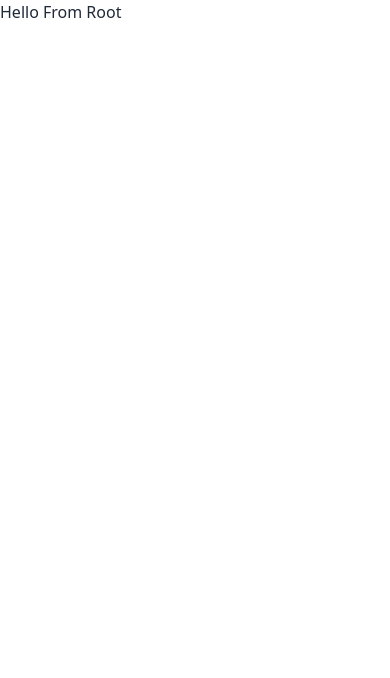
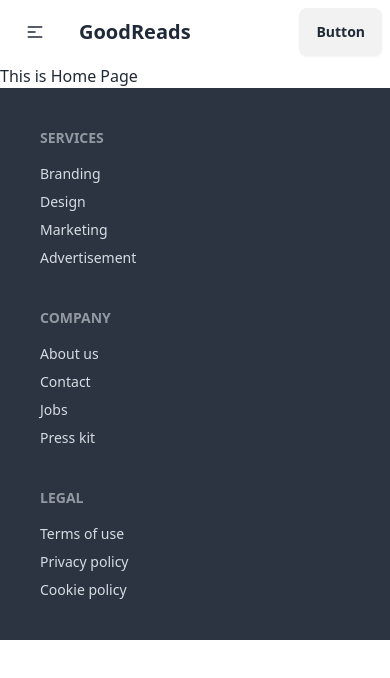
Before and after one commit to MirazZim/GoodReads, a React (Vite) app: page / in a window 390 px wide. Shown: the top 678 px of the page. Built offline with nearby package versions, Linux system fonts and the light colour scheme.

Commit message:
Did  nested Route and Navbar Setup. made a lot of Components. Did the Error Page thing. Created a Footer

```diff
--- /dev/null
+++ b/src/Components/Dashboard/Dashboard.jsx
@@ -0,0 +1,10 @@
+
+const Dashboard = () => {
+    return (
+        <div>
+            <h2 className="text-5xl">This is Dash Board</h2>
+        </div>
+    );
+};
+
+export default Dashboard;
--- /dev/null
+++ b/src/Components/ErrorPage/ErrorPage.jsx
@@ -0,0 +1,11 @@
+
+
+const ErrorPage = () => {
+    return (
+        <div>
+            <h2 className="text-5xl">Page Not Found</h2>
+        </div>
+    );
+};
+
+export default ErrorPage;
--- /dev/null
+++ b/src/Components/Footer/Footer.jsx
@@ -0,0 +1,28 @@
+const Footer = () => {
+  return (
+    <footer className="footer bg-neutral text-neutral-content p-10">
+      <nav>
+        <h6 className="footer-title">Services</h6>
+        <a className="link link-hover">Branding</a>
+        <a className="link link-hover">Design</a>
+        <a className="link link-hover">Marketing</a>
+        <a className="link link-hover">Advertisement</a>
+      </nav>
+      <nav>
+        <h6 className="footer-title">Company</h6>
+        <a className="link link-hover">About us</a>
+        <a className="link link-hover">Contact</a>
+        <a className="link link-hover">Jobs</a>
+        <a className="link link-hover">Press kit</a>
+      </nav>
+      <nav>
+        <h6 className="footer-title">Legal</h6>
+        <a className="link link-hover">Terms of use</a>
+        <a className="link link-hover">Privacy policy</a>
+        <a className="link link-hover">Cookie policy</a>
+      </nav>
+    </footer>
+  );
+};
+
+export default Footer;
--- /dev/null
+++ b/src/Components/Home/Home.jsx
@@ -0,0 +1,11 @@
+
+
+const Home = () => {
+    return (
+        <div>
+            <h2>This is Home Page</h2>
+        </div>
+    );
+};
+
+export default Home;
--- /dev/null
+++ b/src/Components/NavBar/NavBar.jsx
@@ -0,0 +1,51 @@
+const NavBar = () => {
+
+    const links = <>
+        <li> <a>Home</a></li>
+        <li><a>Listed Books</a></li>
+    </>
+  return (
+    <div className="navbar bg-base-100">
+      <div className="navbar-start">
+        <div className="dropdown">
+          <div tabIndex={0} role="button" className="btn btn-ghost lg:hidden">
+            <svg
+              xmlns="http://www.w3.org/2000/svg"
+              className="h-5 w-5"
+              fill="none"
+              viewBox="0 0 24 24"
+              stroke="currentColor"
+            >
+              <path
+                strokeLinecap="round"
+                strokeLinejoin="round"
+                strokeWidth="2"
+                d="M4 6h16M4 12h8m-8 6h16"
+              />
+            </svg>
+          </div>
+          <ul
+            tabIndex={0}
+            className="menu menu-sm dropdown-content bg-base-100 rounded-box z-[1] mt-3 w-52 p-2 shadow"
+          >
+            {links}
+
+          </ul>
+        </div>
+        <a className="btn btn-ghost text-xl">GoodReads</a>
+      </div>
+      <div className="navbar-center hidden lg:flex">
+        <ul className="menu menu-horizontal px-1">
+
+            {links}
+
+        </ul>
+      </div>
+      <div className="navbar-end">
+        <a className="btn">Button</a>
+      </div>
+    </div>
+  );
+};
+
+export default NavBar;
--- a/src/Components/Root/Root.jsx
+++ b/src/Components/Root/Root.jsx
@@ -1,9 +1,21 @@
+import { Outlet } from "react-router-dom";
+import Footer from "../Footer/Footer";
+import NavBar from "../NavBar/NavBar";
 
 
 const Root = () => {
     return (
         <div>
-            <h1>Hello From Root</h1>
+            {/* Egula Fix Thakbe */}
+            <NavBar></NavBar>
+
+
+            {/* Majkhane ja Change Hobe shegula Outlet ey Thakbe */}
+            <Outlet></Outlet>
+
+
+            {/* Egula Fix Thakbe */}
+            <Footer></Footer>
         </div>
     );
 };
--- a/src/main.jsx
+++ b/src/main.jsx
@@ -8,12 +8,30 @@
   RouterProvider,
 } from "react-router-dom";
 import Root from './Components/Root/Root';
+import ErrorPage from './Components/ErrorPage/ErrorPage';
+import Home from './Components/Home/Home';
+import Dashboard from './Components/Dashboard/Dashboard';
 
 
 const router = createBrowserRouter([
   {
     path: "/",
     element: <Root></Root>,
+    errorElement: <ErrorPage></ErrorPage>,
+    children:[
+      {
+        path: "/",
+        element: <Home></Home>,
+      },
+      {
+        path: "dashboard",
+        element: <Dashboard></Dashboard>,
+      },
+      {
+        path: "/",
+        element: <Home></Home>,
+      },
+    ]
   },
 ]);
 createRoot(document.getElementById('root')).render(
```
